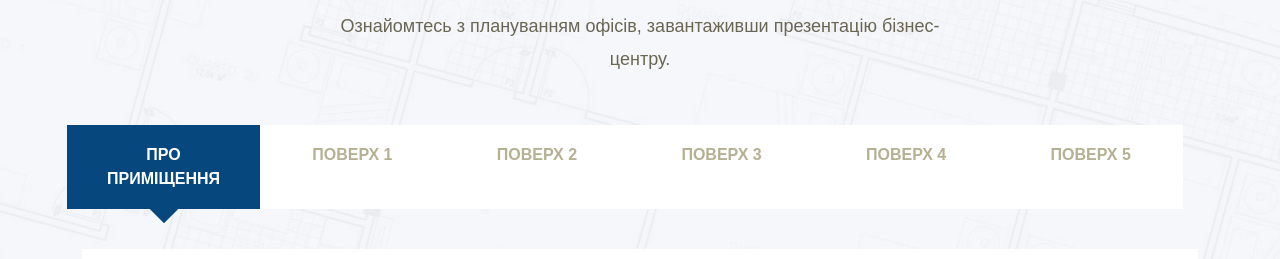
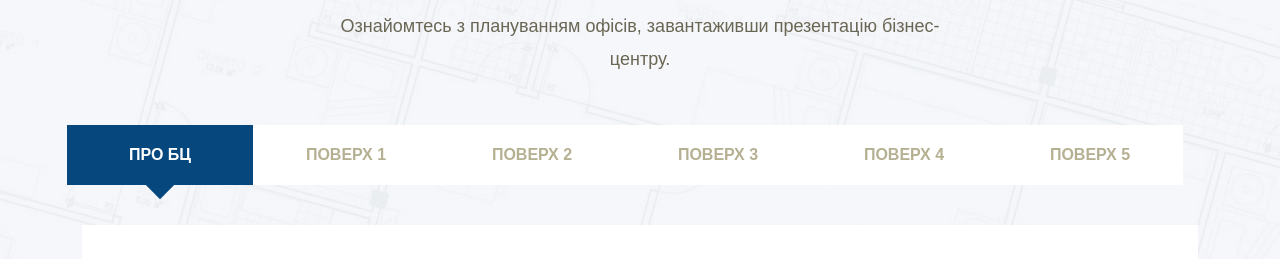
Before and after one commit to yulia-bisyuk/arena, a React (Create React App) app: page / in a window 1280 px wide. Shown: the part 3363-3622 px from the top of the page. Built offline with nearby package versions, Linux system fonts and the light colour scheme.

Commit message:
tabs are ready

```diff
--- /dev/null
+++ b/src/components/data/floors.js
@@ -0,0 +1,3 @@
+export const floors = [
+  'Про\u00A0БЦ', 'Поверх\u00A01', 'Поверх\u00A02', 'Поверх\u00A03', 'Поверх\u00A04', 'Поверх\u00A05',
+];
--- a/src/components/office-plans/OfficePlans.jsx
+++ b/src/components/office-plans/OfficePlans.jsx
@@ -1,21 +1,10 @@
 import { useState } from 'react';
 import { PlansWrap } from './styles';
 import generalImg from './media/1.jpeg';
+import { floors } from '../data/floors';
 
 function OfficePlans() {
-  const [tabs, setTabs] = useState([
-    { id: 'tab1', active: false },
-    { id: 'tab2', active: false },
-    { id: 'tab3', active: false },
-    { id: 'tab4', active: false },
-    { id: 'tab5', active: false },
-    { id: 'tab6', active: false },
-  ]);
-
-  const onTabClick = (e) => {
-    setTabs((prevTabs) => [...prevTabs, { id: e.target.id, active: true }]);
-  };
-
+  const [activeTab, setActiveTab] = useState(0);
   return (
     <PlansWrap>
       <section className='floor-plans-area ptb-100'>
@@ -30,25 +19,13 @@ function OfficePlans() {
           <div className='row'>
             <div className='col-lg-12 col-md-12'>
               <div className='tab'>
-                <ul className='tabs' onClick={onTabClick}>
-                  <li id='tab1' className='current'>
-                    Про приміщення
-                  </li>
-                  <li id='tab2' className={tabs[1].active ? 'current' : ''}>
-                    Поверх 1
-                  </li>
-                  <li id='tab3' className={tabs[2].active ? 'current' : ''}>
-                    Поверх 2
-                  </li>
-                  <li id='tab4' className={tabs[3].active ? 'current' : ''}>
-                    Поверх 3
-                  </li>
-                  <li id='tab5' className={tabs[4].active ? 'current' : ''}>
-                    Поверх 4
-                  </li>
-                  <li id='tab6' className={tabs[5].active ? 'current' : ''}>
-                    Поверх 5
-                  </li>
+                <ul className='tabs'>
+                  {floors.map((floor, index) => (
+                    <li
+                      key={index}
+                      onClick={() => {setActiveTab(index)}}
+                      className={index === activeTab && 'current'}>{floor}</li>
+                  ))}
                 </ul>
                 <div className='tab_content'>
                   <div
```
